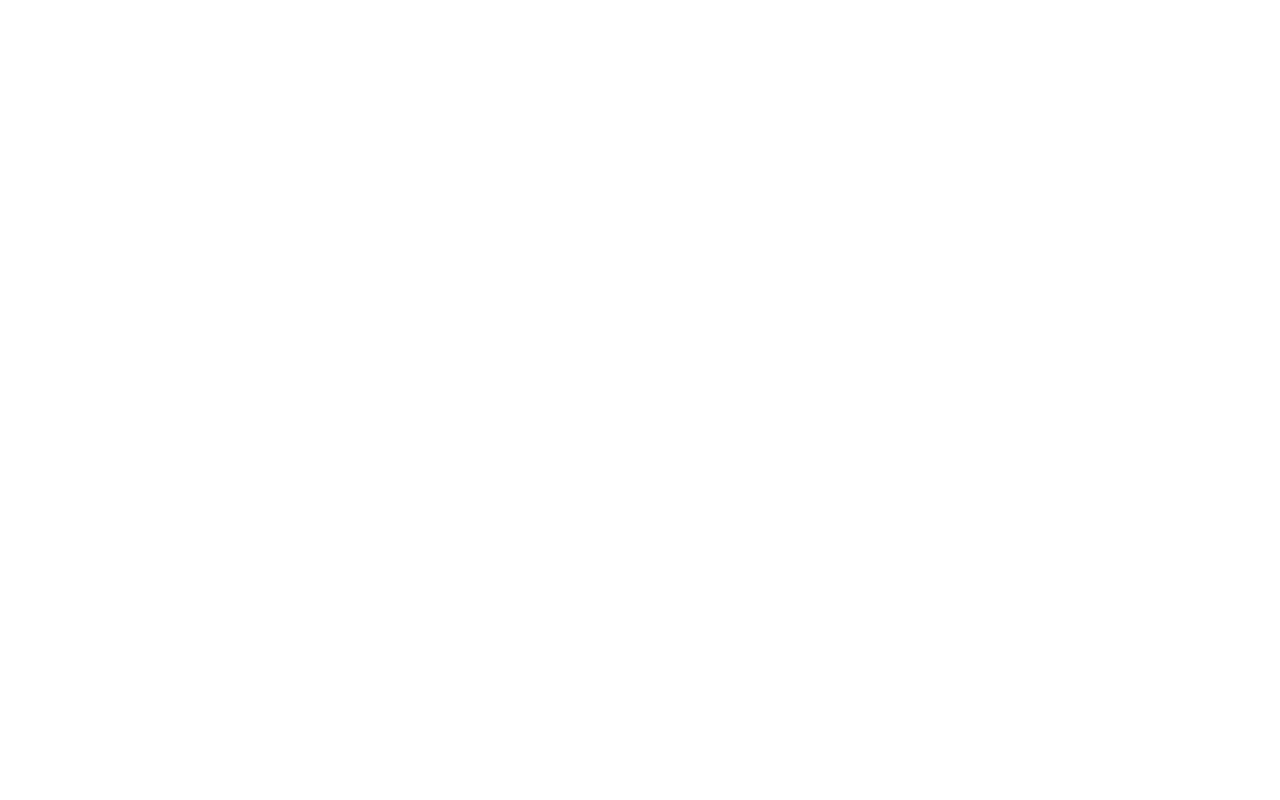
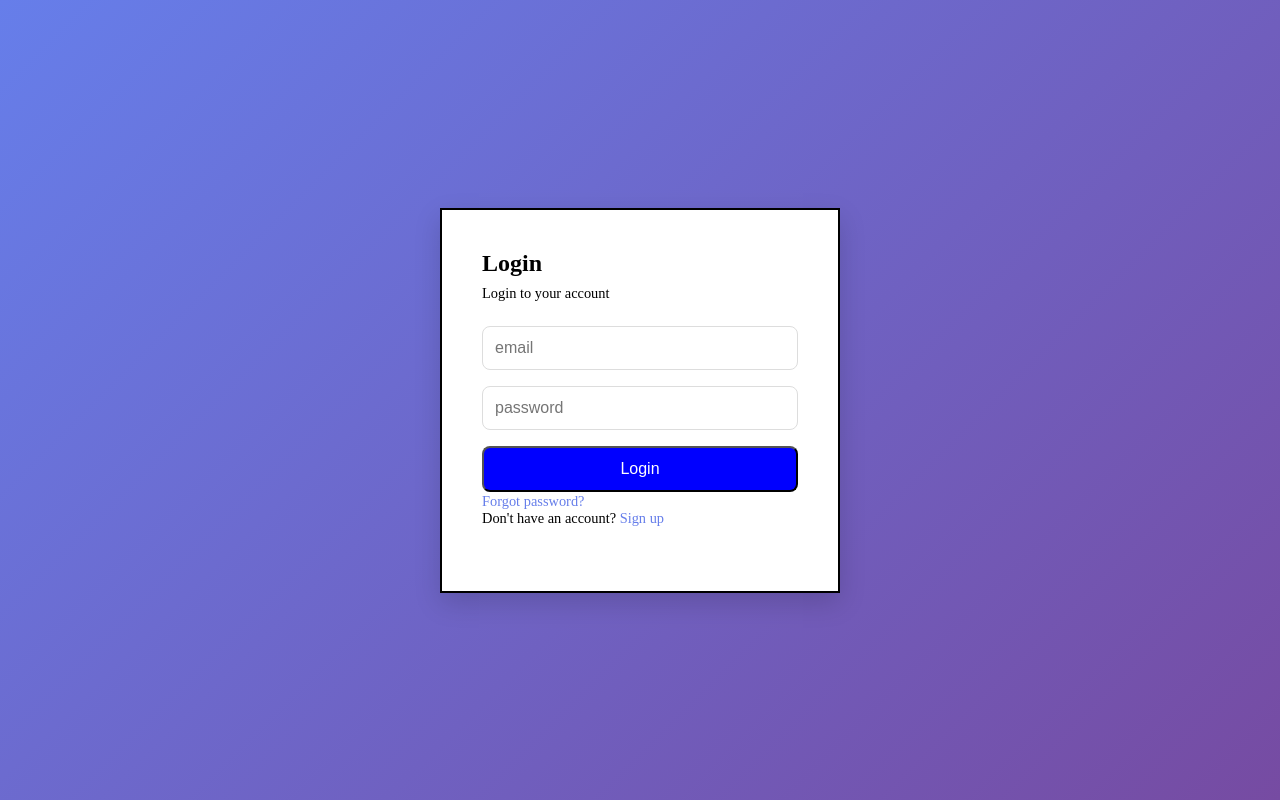
Before and after one commit to meet-kevit/OutreachHub, a plain HTML site: page index.html in a window 1280 px wide. Drawn offline with Linux system fonts and the light colour scheme.

Commit message:
Four extra files are added to bugFix branch

```diff
--- a/index.html
+++ b/index.html
@@ -3,10 +3,27 @@
 <head>
     <meta charset="UTF-8">
     <meta name="viewport" content="width=device-width, initial-scale=1.0">
-    <title>Document</title>
+    <title>Login - OutreachHub</title>
     <link rel="stylesheet" href="style.css">
 </head>
 <body>
+     <div class="container">
+         <form action="#">
+            <h2>Login</h2>
+            <p>Login to your account</p>
+
+            <input type="email" id="email" placeholder="email" required>
+            <input type="password" placeholder="password" required>
+
+            <button type="submit">Login</button>
+
+            <div class="extra">
+               <a href="#">Forgot password?</a>
+                 <p>Don't have an account? <a href="signup.html">Sign up</a></p>
+            </div>
+         </form>
+         <p class="temp">Lorem ipsum dolor sit, amet consectetur adipisicing elit. Blanditiis, molestias nostrum. Modi, at assumenda.</p>
+     </div>
 
 </body>
 <script src="script.js"></script>
--- a/script.js
+++ b/script.js
@@ -0,0 +1,13 @@
+const btn = document.querySelector("button");
+const par = document.querySelector(".temp");
+
+btn.addEventListener('click',call);
+
+function call(){
+    if(par.classList.contains('temp')){
+        par.classList.remove('temp');
+    }
+    else{
+        par.classList.add('temp');
+    }
+}
--- a/style.css
+++ b/style.css
@@ -0,0 +1,71 @@
+*{
+    margin: 0;
+    padding: 0;
+    box-sizing: border-box;
+}
+body{
+    justify-content: center;
+    align-items: center;
+    height:100vh;
+    display: flex;
+    background: linear-gradient(135deg, #667eea, #764ba2);
+}
+.container{
+    border: 2px solid black;
+    width: 100%;
+    padding: 2.5rem;
+    max-width: 400px;
+    background: #ffffff;
+    box-shadow: 0 10px 25px rgba(0, 0, 0, 0.15);
+}
+
+h2{
+    margin-bottom:0.5rem;
+}
+
+p{
+    margin-bottom: 1.5rem;
+    font-size: 0.9rem;
+}
+
+input{
+    width: 100%;
+  padding: 0.75rem;
+  margin-bottom: 1rem;
+  border: 1px solid #ddd;
+  border-radius: 8px;
+  font-size: 1rem;
+}
+
+button{
+    cursor: pointer;
+    width: 100%;
+    background-color: blue;
+    color: white;
+    padding: 0.75rem;
+    border-radius: 8px;
+    font-size: 1rem;
+    transition: background 0.3s;
+}
+
+button:hover{
+    background-color: rgb(0, 119, 255);
+}
+
+.temp{
+    display: none;
+}
+extra {
+  text-align: center;
+  margin-top: 1rem;
+}
+
+.extra a {
+  color: #667eea;
+  text-decoration: none;
+  font-size: 0.9rem;
+}
+
+.extra a:hover {
+  text-decoration: underline;
+}
```
Also changed, not shown: signup.html (added, +24 -0 lines).
